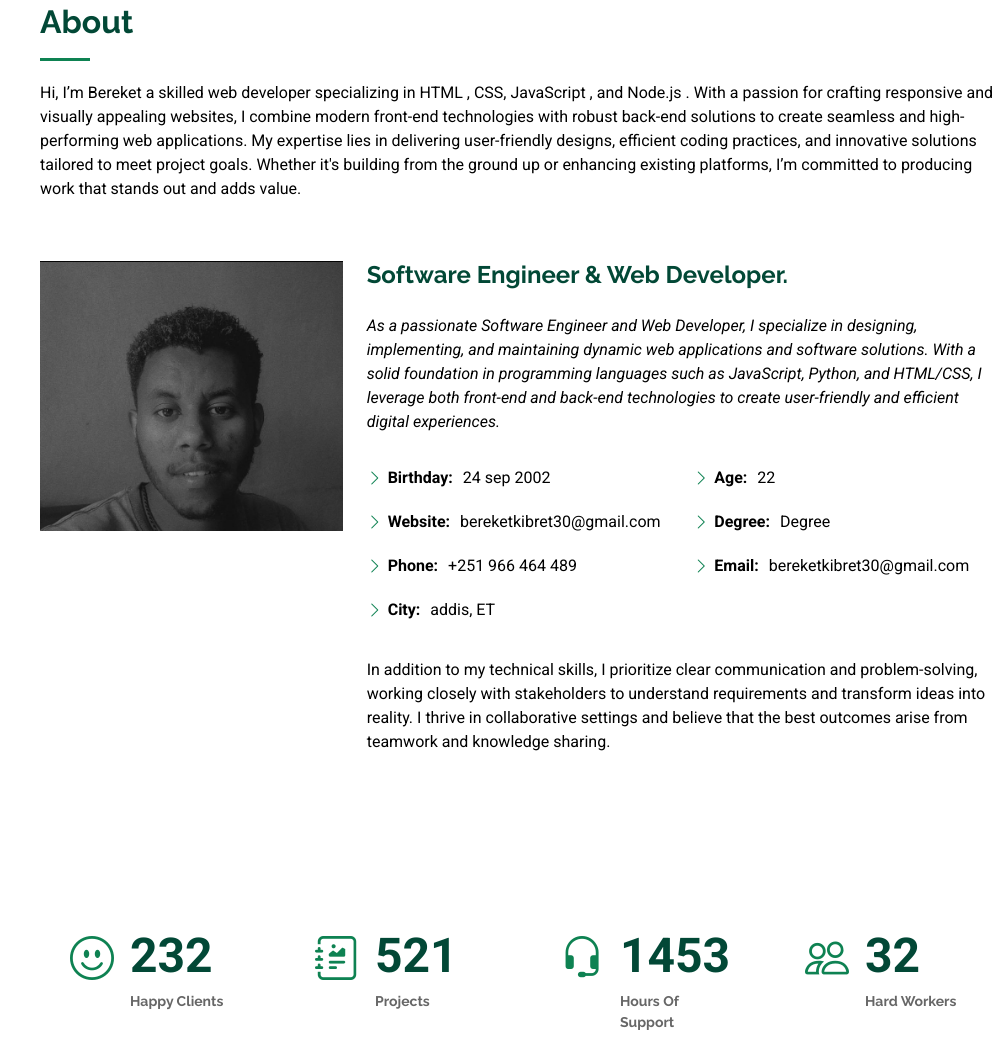
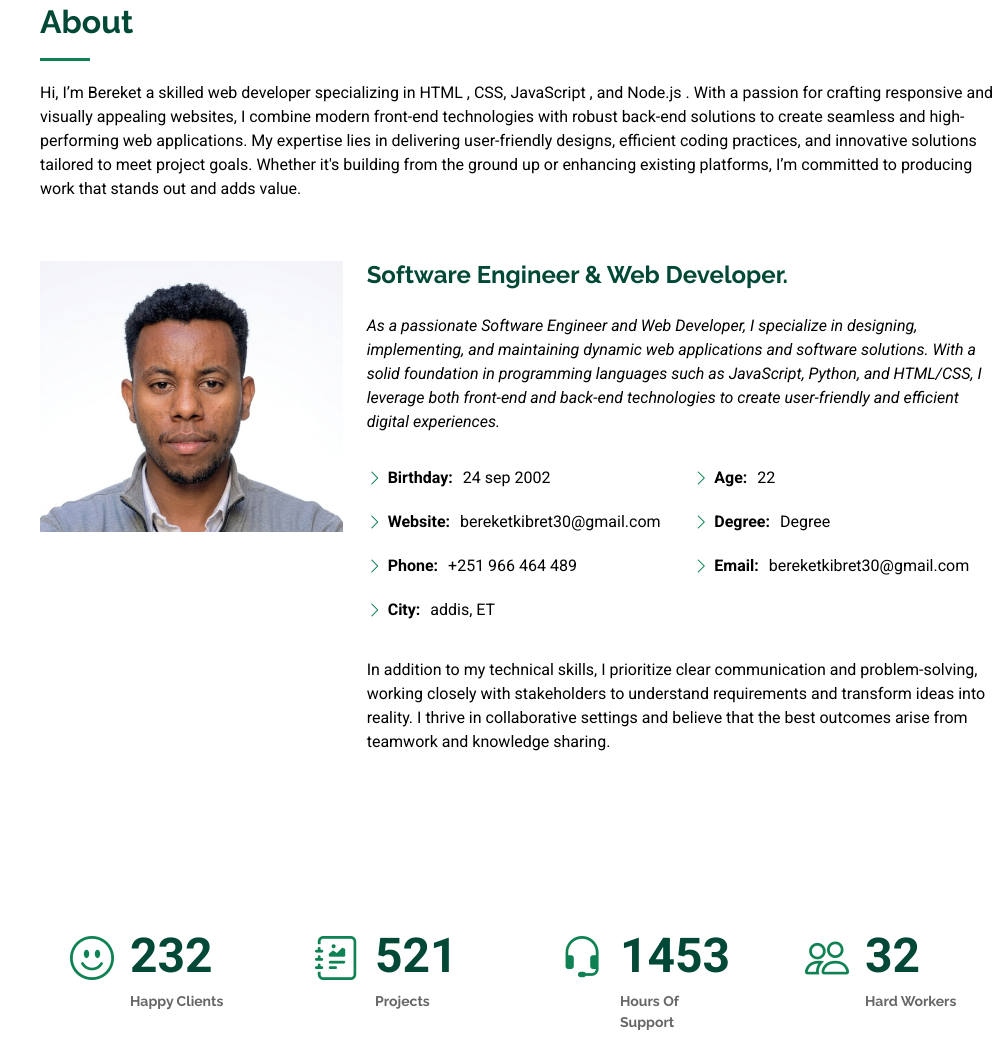
Before and after one commit to Bereket-kibret/Bereket-kibret.github.io, a plain HTML site: page index.html in a window 1280 px wide. Shown: the part 857-1918 px from the top of the page, without its empty margins (272-1280 px from the left). Drawn offline with Linux system fonts and the light colour scheme.

Commit message:
personal website upload

```diff
--- a/index.html
+++ b/index.html
@@ -116,7 +116,7 @@
 
         <div class="row gy-4 justify-content-center">
           <div class="col-lg-4">
-            <img src="assets/img/sm.jpg" class="img-fluid" alt="">
+            <img src="assets/img/qd.jpg" class="img-fluid" alt="">
           </div>
           <div class="col-lg-8 content">
             <h2>Software Engineer &amp; Web Developer.</h2>
```
Also changed, not shown: assets/img/qd.jpg (added).
